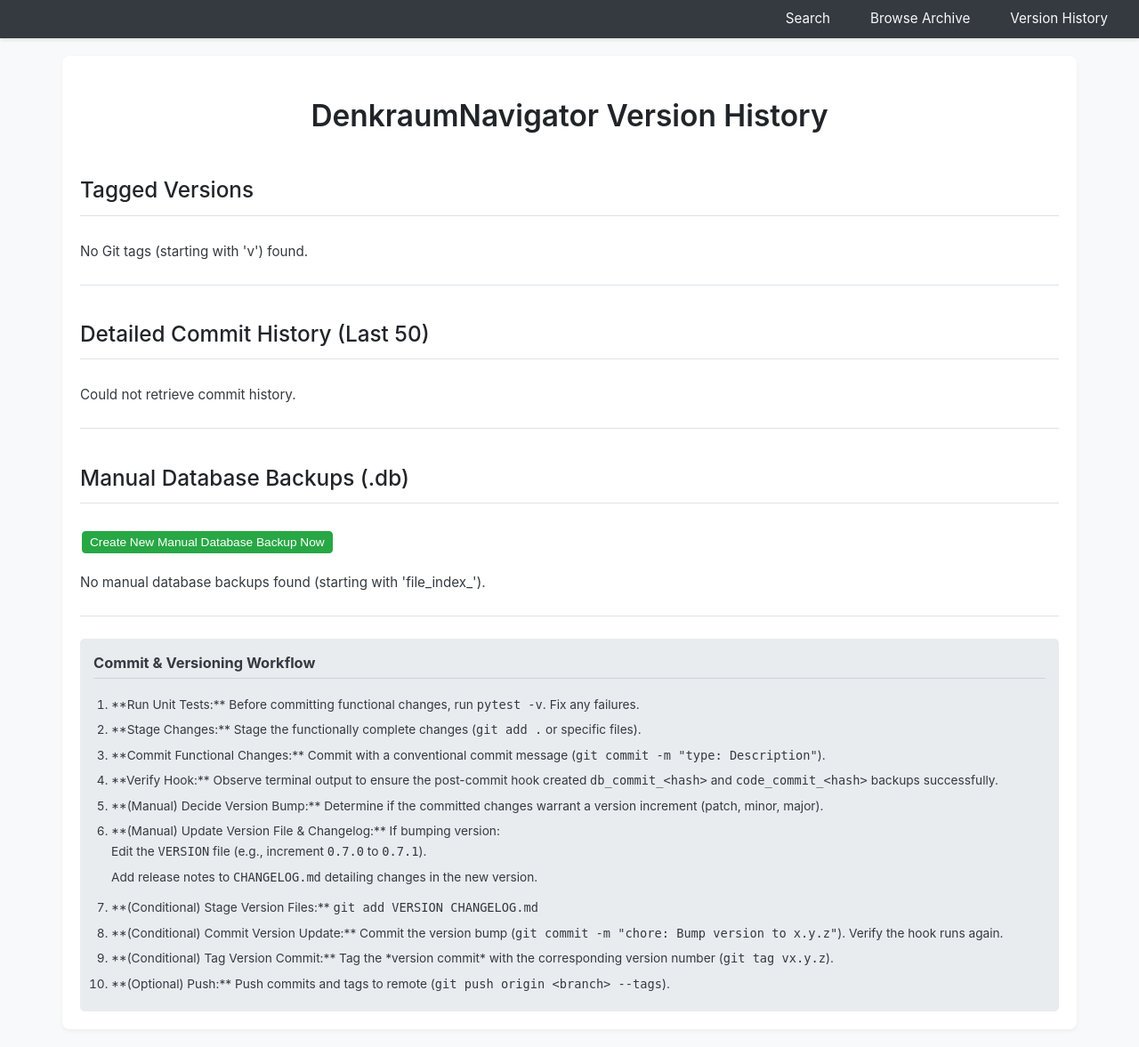
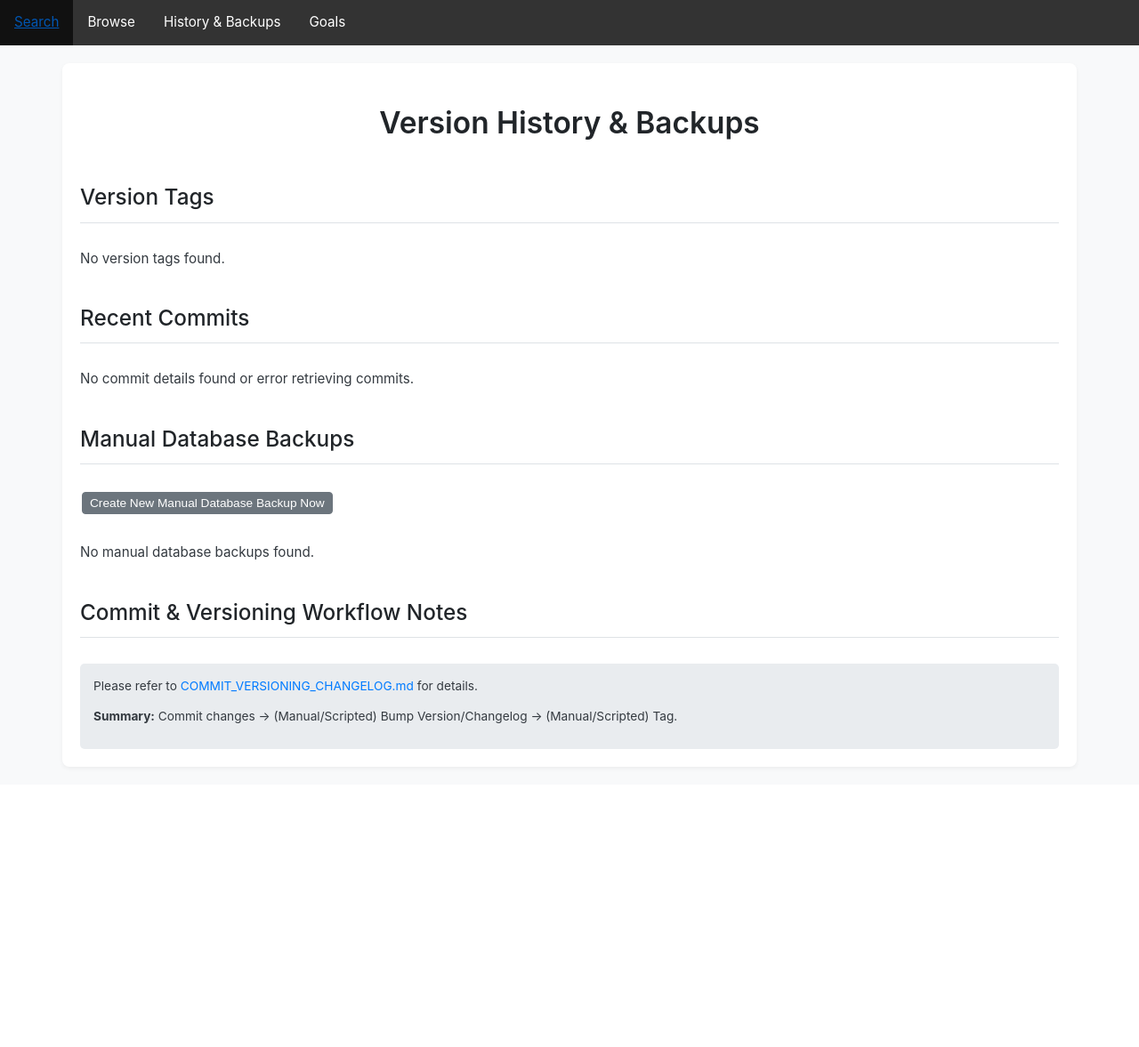
Before and after one commit to DimitriGeelen/DenkraumNavigator, a Flask app: page /history in a window 1280 px wide. Shown: the whole page at 89% size. After the commit the page ends 864 px from the top, so only its background shows below. Run offline with Flask 3, Linux system fonts and the light colour scheme.

Commit message:
refactor: Use template inheritance for browse and history pages

```diff
--- a/templates/history.html
+++ b/templates/history.html
@@ -1,9 +1,8 @@
-<!doctype html>
-<html lang="en">
-<head>
-    <meta charset="utf-8">
-    <meta name="viewport" content="width=device-width, initial-scale=1, shrink-to-fit=no">
-    <title>Version History - DenkraumNavigator</title>
+{% extends 'base.html' %}
+
+{% block title %}Version History - DenkraumNavigator{% endblock %}
+
+{% block content %}
     {# Link to external CSS or include shared styles if preferred #}
     <style>
         /* === Global Styles (Consider moving to a shared CSS file) === */
@@ -220,125 +219,93 @@
             display: list-item;
         }
     </style>
-</head>
-<body>
-    {# 1. Top Navbar (Match index.html) #}
-    <nav class="navbar">
-        <ul>
-            <li><a href="/">Search</a></li>
-            <li><a href="/browse/">Browse Archive</a></li>
-            <li><a href="/history">Version History</a></li> {# Added link to self #}
-        </ul>
-    </nav>
 
     <div class="container">
-        {# 2. Header #}
-        <h1>DenkraumNavigator Version History</h1>
+        <h1>Version History & Backups</h1>
 
-        {# Flash Messages (General) - Placed near top #}
-        {% with messages = get_flashed_messages(with_categories=true) %}
-            {% if messages %}
-                <div style="margin-bottom: 15px;">
-                {% for category, message in messages %}
-                    <div class="alert alert-{{ category }}">
-                        {{ message }}
-                    </div>
-                {% endfor %}
-                </div>
-            {% endif %}
-        {% endwith %}
+        {# Flash Messages - Moved to base.html #}
 
-        {# 3. List of Tagged Versions #}
-        <h2>Tagged Versions</h2>
+        <h2>Version Tags</h2>
         {% if tag_details %}
         <ul class="content-list">
             {% for tag in tag_details %}
             <li>
-                    <span><strong>{{ tag.name }}</strong> (Commit: {{ tag.hash }})</span>
-                    <span class="details">{{ tag.date }} - {{ tag.subject }}</span>
+                <span>
+                    <strong>{{ tag.name }}</strong> (Commit: {{ tag.hash }}, Date: {{ tag.date }})
+                    <br><small class="details">{{ tag.subject }}</small>
+                </span>
                 <div class="actions">
-                         <a href="{{ url_for('download_commit_package', commit_hash=tag.hash) }}" title="Download package for {{ tag.name }}" class="btn-link btn-link-download-package">Download Package (Code+DB)</a>
+                     <a href="{{ url_for('download_commit_package', commit_hash=tag.hash) }}"
+                        class="btn-link btn-link-download-package"
+                        title="Download package for {{ tag.name }} ({{ tag.hash }})">
+                         Download Package
+                     </a>
                 </div>
             </li>
             {% endfor %}
         </ul>
         {% else %}
-            <p>No Git tags (starting with 'v') found.</p>
+        <p>No version tags found.</p>
         {% endif %}
 
-        <hr>
-
-        {# 4. Detailed Commit History #}
-        <h2>Detailed Commit History (Last 50)</h2>
+        <h2>Recent Commits</h2>
         {% if commit_details %}
-            <ul class="content-list"> {# Use the same class for styling #}
+        <ul class="content-list">
             {% for commit in commit_details %}
             <li>
-                    <span><strong>{{ commit.hash }}</strong> {% if commit.tags %}<span style="color: #28a745; font-weight: bold;"> (Tags: {{ commit.tags }})</span>{% endif %}</span>
-                    <span class="details">{{ commit.date }} - {{ commit.subject }}</span>
+                <span>
+                    <strong>{{ commit.hash }}</strong> ({{ commit.date.split('T')[0] }} {{ commit.date.split('T')[1].split('+')[0] }})
+                    {% if commit.tags %}<span class="tag-highlight">[{{ commit.tags }}]</span>{% endif %}
+                    <br><small class="details">{{ commit.subject }}</small>
+                </span>
                 <div class="actions">
                     {% if commit.backups_exist %}
-                            <a href="{{ url_for('download_commit_package', commit_hash=commit.hash) }}" title="Download package for commit {{ commit.hash }}" class="btn-link btn-link-download-package">Download Package</a>
+                        <a href="{{ url_for('download_commit_package', commit_hash=commit.hash) }}"
+                           class="btn-link btn-link-download-package"
+                           title="Download backup package for commit {{ commit.hash }}">
+                            Download Package
+                        </a>
                     {% else %}
-                            <span style="color: #6c757d; font-size: 0.9em;" title="Backup files not found for this commit in /backups">Package N/A</span>
+                        <span class="btn-link btn-link-disabled" title="Backup files not found for this commit">Package Unavailable</span>
                     {% endif %}
                 </div>
             </li>
             {% endfor %}
         </ul>
         {% else %}
-            <p>Could not retrieve commit history.</p>
+        <p>No commit details found or error retrieving commits.</p>
         {% endif %}
 
-        <hr>
-
-        {# 5. Manual Backup Section #}
-        <h2>Manual Database Backups (.db)</h2>
-        <form action="{{ url_for('backup_now') }}" method="post" style="text-align: left; margin-bottom: 20px;">
-            <button type="submit" class="btn-link btn-link-reset">Create New Manual Database Backup Now</button>
+        <h2>Manual Database Backups</h2>
+        <form method="post" action="{{ url_for('backup_now') }}" style="display: inline-block; margin-bottom: 1em;">
+            <button type="submit" class="btn-link btn-link-create-backup">Create New Manual Database Backup Now</button>
         </form>
         {% if manual_db_backups %}
         <ul class="content-list">
-            {% for backup_file in manual_db_backups %}
+            {% for backup in manual_db_backups %}
             <li>
-                    <span>{{ backup_file }}</span>
+                <span>{{ backup }}</span>
                 <div class="actions">
-                        <a href="{{ url_for('download_backup', filename=backup_file) }}" title="Download {{ backup_file }}" class="btn-link btn-link-download-db">Download DB</a>
-                        <form action="{{ url_for('restore_backup', filename=backup_file) }}" method="post" style="display: inline; margin-left: 5px;">
-                            <button type="submit" class="btn-link btn-link-restore" onclick="return confirm('DANGER! Restore {{ backup_file }}?\n\nThe current live database (file_index.db) will be PERMANENTLY OVERWRITTEN.\n\nThis cannot be undone. Are you absolutely sure?');">Restore</button>
+                    <a href="{{ url_for('download_backup', filename=backup) }}"
+                       class="btn-link btn-link-download-db"
+                       title="Download {{ backup }}">
+                        Download DB
+                    </a>
+                    <form method="post" action="{{ url_for('restore_backup', filename=backup) }}" style="display: inline; margin: 0; padding: 0;" onsubmit="return confirm('Are you sure you want to restore the database from this backup? The current database will be overwritten!');">
+                        <button type="submit" class="btn-link btn-link-restore" title="Restore from {{ backup }}">Restore DB</button>
                     </form>
                 </div>
             </li>
             {% endfor %}
         </ul>
         {% else %}
-            <p>No manual database backups found (starting with 'file_index_').</p>
+        <p>No manual database backups found.</p>
         {% endif %}
 
-        <hr>
-
-        {# 6. Commit Workflow Notes #}
+        <h2>Commit & Versioning Workflow Notes</h2>
         <div class="workflow-notes">
-            <h3>Commit & Versioning Workflow</h3>
-            <ol>
-                <li>**Run Unit Tests:** Before committing functional changes, run <code>pytest -v</code>. Fix any failures.</li>
-                <li>**Stage Changes:** Stage the functionally complete changes (<code>git add .</code> or specific files).</li>
-                <li>**Commit Functional Changes:** Commit with a conventional commit message (<code>git commit -m "type: Description"</code>).</li>
-                <li>**Verify Hook:** Observe terminal output to ensure the post-commit hook created <code>db_commit_&lt;hash&gt;</code> and <code>code_commit_&lt;hash&gt;</code> backups successfully.</li>
-                <li>**(Manual) Decide Version Bump:** Determine if the committed changes warrant a version increment (patch, minor, major).</li>
-                <li>**(Manual) Update Version File & Changelog:** If bumping version:
-                    <ul>
-                        <li>Edit the <code>VERSION</code> file (e.g., increment <code>0.7.0</code> to <code>0.7.1</code>).</li>
-                        <li>Add release notes to <code>CHANGELOG.md</code> detailing changes in the new version.</li>
-                    </ul>
-                </li>
-                <li>**(Conditional) Stage Version Files:** <code>git add VERSION CHANGELOG.md</code></li>
-                <li>**(Conditional) Commit Version Update:** Commit the version bump (<code>git commit -m "chore: Bump version to x.y.z"</code>). Verify the hook runs again.</li>
-                <li>**(Conditional) Tag Version Commit:** Tag the *version commit* with the corresponding version number (<code>git tag vx.y.z</code>).</li>
-                <li>**(Optional) Push:** Push commits and tags to remote (<code>git push origin &lt;branch&gt; --tags</code>).</li>
-            </ol>
+             Please refer to <a href="{{ url_for('static', filename='COMMIT_VERSIONING_CHANGELOG.md') }}">COMMIT_VERSIONING_CHANGELOG.md</a> for details.
+             <p><strong>Summary:</strong> Commit changes -> (Manual/Scripted) Bump Version/Changelog -> (Manual/Scripted) Tag.</p>
         </div>
-
-    </div> {# End container #}
-</body>
-</html>
+    </div>
+{% endblock %}
```
Also changed, not shown: templates/browse.html (+6 -22 lines). Lines whose indentation alone changed are shown as unchanged.
